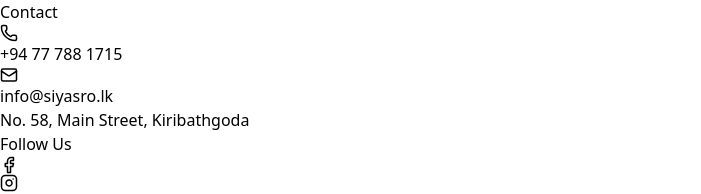
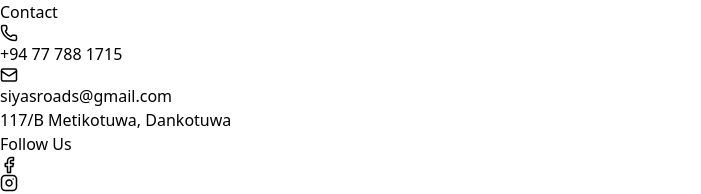
Before and after one commit to anuradhajayasekara7-design/siyasro, a React (Vite) app: page / in a window 1280 px wide. Shown: the part 7346-7540 px from the top of the page, without its empty margins (0-701 px from the left). Built offline with nearby package versions, Linux system fonts and the light colour scheme.

Commit message:
update footer

```diff
--- a/src/components/Footer.jsx
+++ b/src/components/Footer.jsx
@@ -36,8 +36,8 @@ const Footer = () => {
             <h3 className="text-lg font-semibold mb-4 text-white">Contact</h3>
             <ul className="space-y-2 text-gray-400">
               <li className="flex items-center gap-2"><Phone size={18} /> +94 77 788 1715</li>
-              <li className="flex items-center gap-2"><Mail size={18} /> info@siyasro.lk</li>
-              <li>No. 58, Main Street, Kiribathgoda</li>
+              <li className="flex items-center gap-2"><Mail size={18} /> siyasroads@gmail.com</li>
+              <li>117/B Metikotuwa, Dankotuwa</li>
             </ul>
           </div>
 
```
